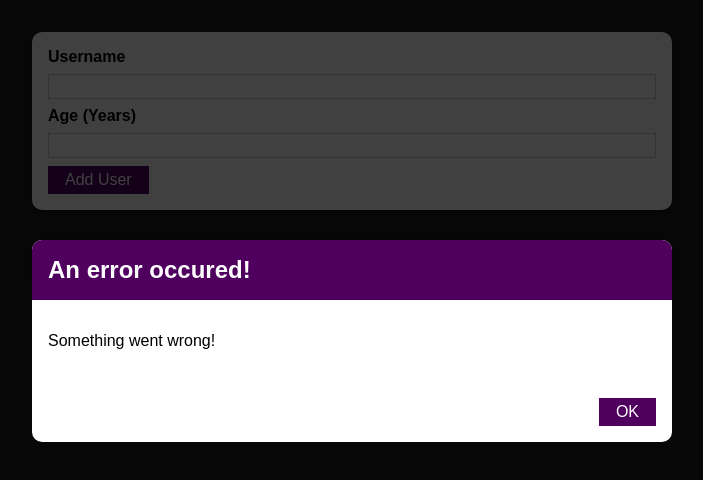
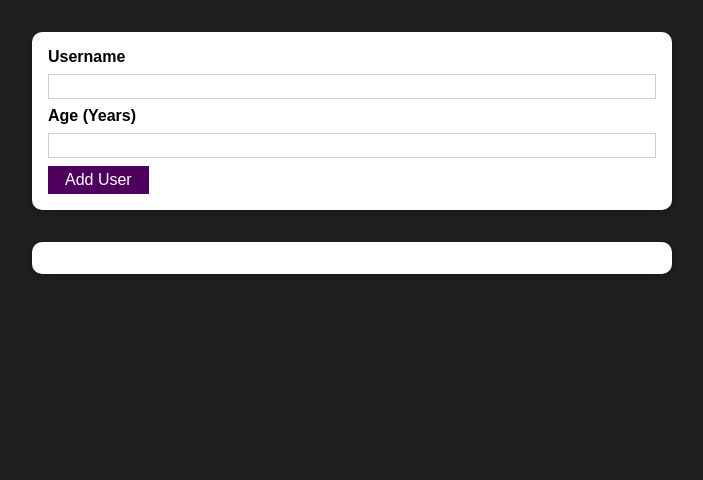
Before and after one commit to KacperLudwiczak/React-Username-Age-Project-Study, a React (Create React App) app: page / in a window 1280 px wide. Shown: the top 480 px of the page, without its empty margins (288-991 px from the left). Built offline with nearby package versions, Linux system fonts and the light colour scheme.

Commit message:
Error State

```diff
--- a/src/components/UI/ErrorModal.js
+++ b/src/components/UI/ErrorModal.js
@@ -5,7 +5,7 @@
 const ErrorModal = (props) => {
   return (
     <div>
-      <div className={classes.backdrop}></div>
+      <div className={classes.backdrop} onClick={props.onConfirm} />
       <Card className={classes.modal}>
         <header className={classes.header}>
           <h2>{props.title}</h2>
@@ -14,7 +14,7 @@
           <p>{props.message}</p>
         </div>
         <footer className={classes.actions}>
-          <Button>OK</Button>
+          <Button onClick={props.onConfirm}>OK</Button>
         </footer>
       </Card>
     </div>
--- a/src/components/Users/AddUser.js
+++ b/src/components/Users/AddUser.js
@@ -7,13 +7,22 @@
 const AddUser = (props) => {
   const [enteredUsername, setEnteredUsername] = useState("");
   const [enteredAge, setEnteredAge] = useState("");
+  const [error, setError] = useState();
 
   const addUserHandler = (event) => {
     event.preventDefault();
     if (enteredUsername.trim().length === 0 || enteredAge.trim().length === 0) {
+      setError({
+        title: "Invalid input",
+        message: "Please enter a valid name and age (non-empty values).",
+      });
       return;
     }
     if (+enteredAge < 1) {
+      setError({
+        title: "Invalid age",
+        message: "Please enter a valid age (> 0).",
+      });
       return;
     }
     props.onAddUser(enteredUsername, enteredAge);
@@ -29,9 +38,19 @@
     setEnteredAge(event.target.value);
   };
 
+  const errorHandler = () => {
+    setError(null);
+  };
+
   return (
     <div>
-      <ErrorModal title="An error occured!" message="Something went wrong!" />
+      {error && (
+        <ErrorModal
+          title={error.title}
+          message={error.message}
+          onConfirm={errorHandler}
+        />
+      )}
       <Card className={classes.input}>
         <form onSubmit={addUserHandler}>
           <label htmlFor="username">Username</label>
```
